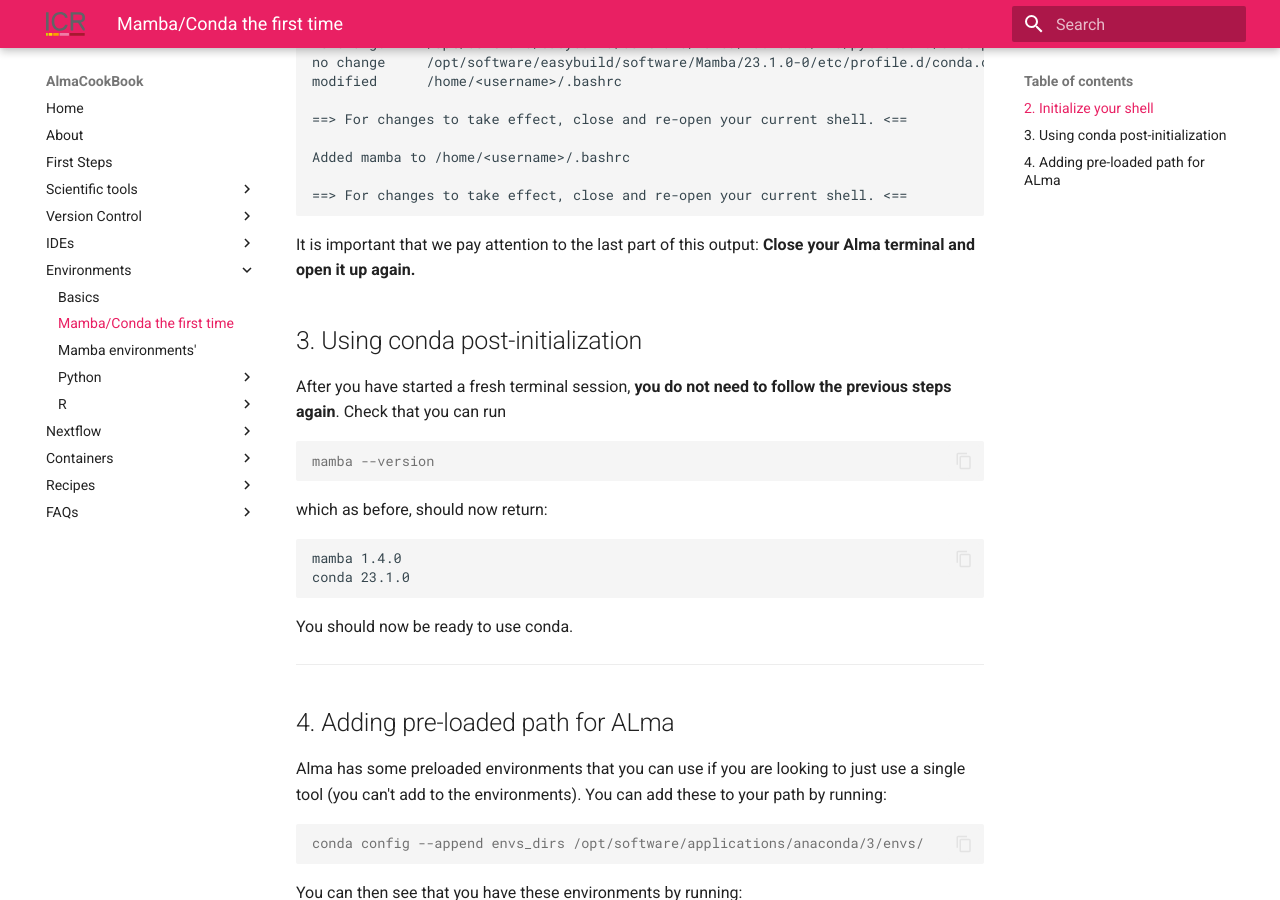
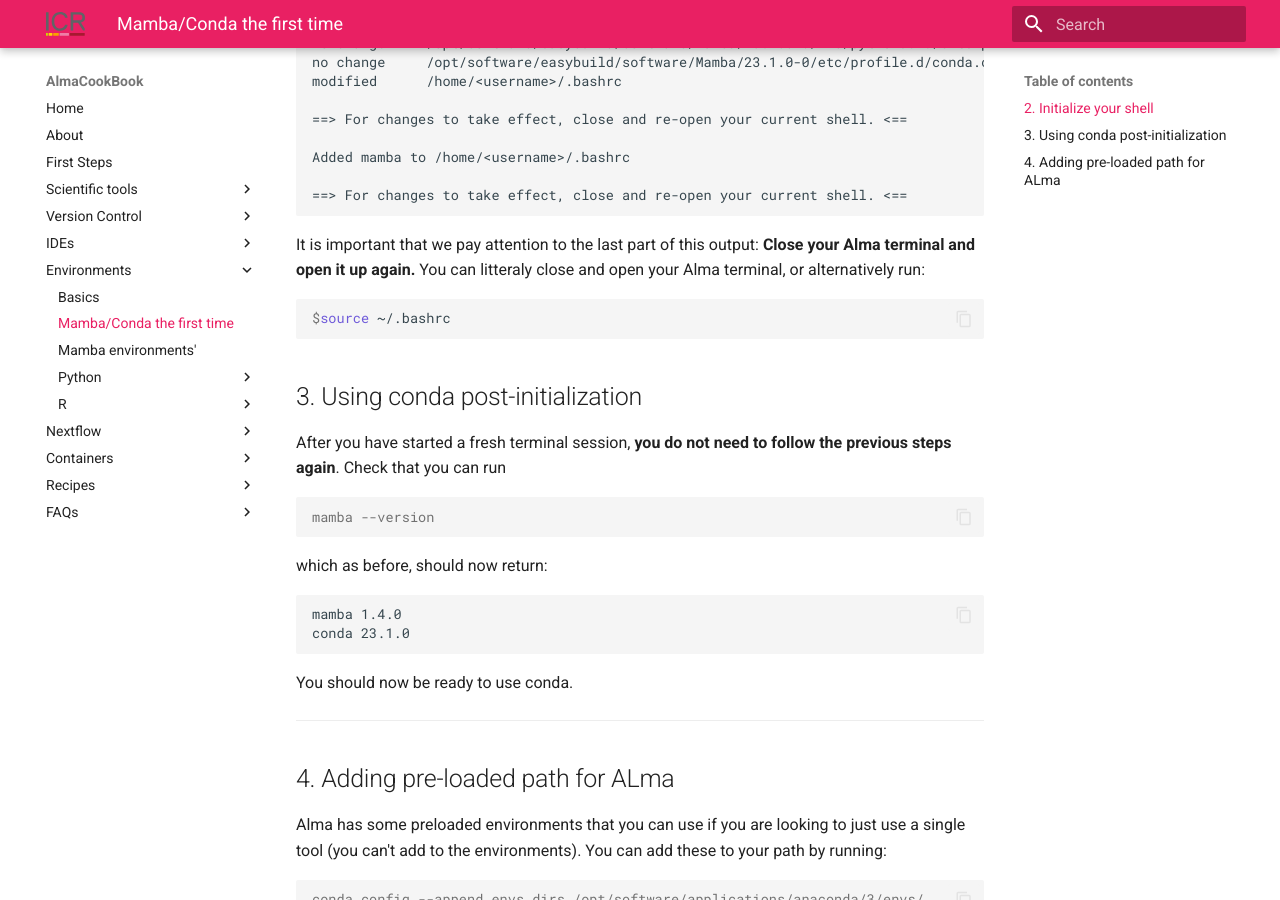
Before and after one commit to AlmaCookBook/AlmaCookBook.github.io, an MkDocs documentation site: the page built from docs/conda/mamba-first.md, in a window 1280 px wide and 900 px high, scrolled down 1555 px. Built offline with MkDocs 1.6.1 and Material for MkDocs 9.7.7, drawn with Linux system fonts in a browser that asks for light colours.

Commit message:
alternatives to refresh terminal

````diff
--- a/docs/conda/mamba-first.md
+++ b/docs/conda/mamba-first.md
@@ -82,7 +82,11 @@ Added mamba to /home/<username>/.bashrc
 ```
 
 It is important that we pay attention to the last part of this output: **Close your Alma terminal and open it up again.**
+You can litteraly close and open your Alma terminal, or alternatively run:
 
+```console
+$source ~/.bashrc
+```
 ## 3. Using conda post-initialization
 
 After you have started a fresh terminal session, **you do not need to follow the previous steps again**. Check that you can run
````
